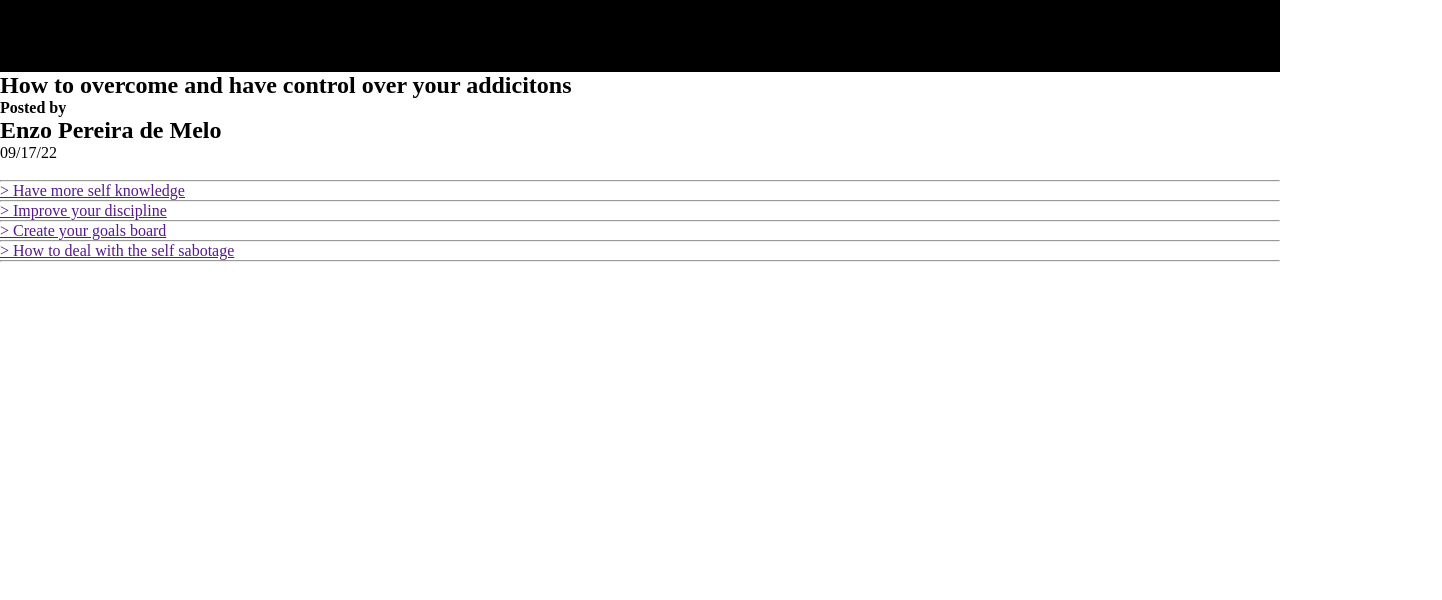
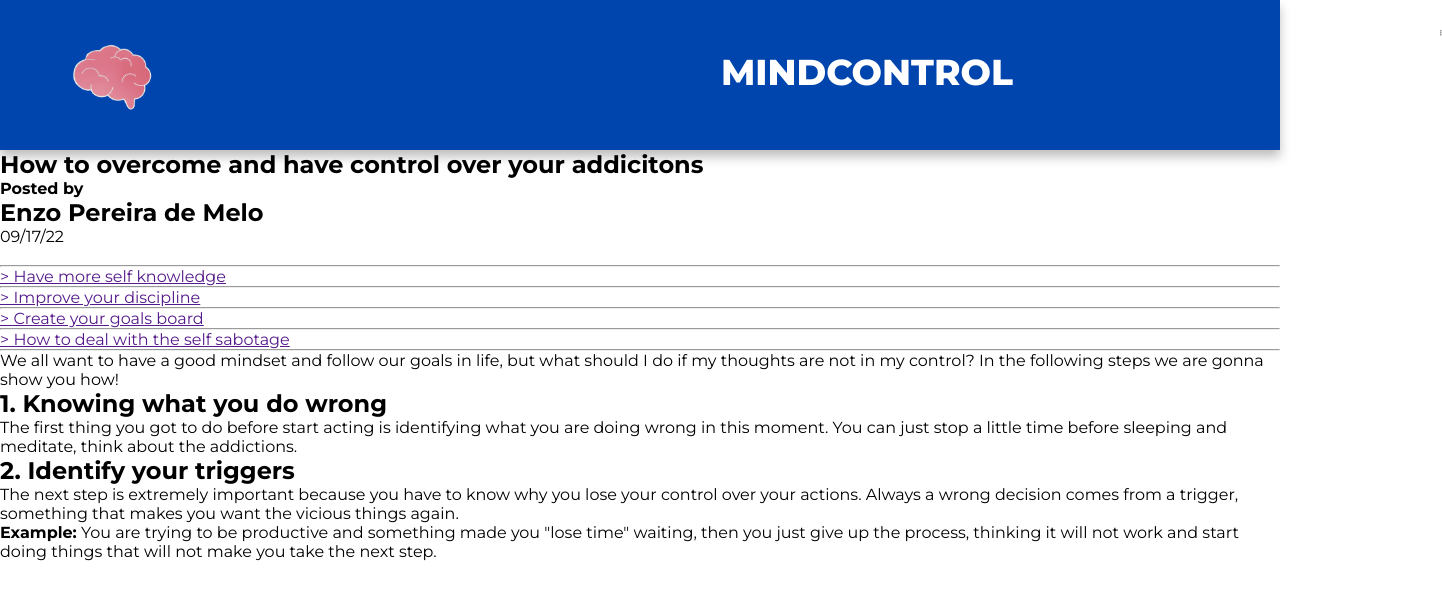
Before and after one commit to enzopdm/news-mindcontrol, a plain HTML site: page index.html in a window 1280 px wide. Shown: the whole page, 1442 px wide, since content can reach past the window. Drawn offline with Linux system fonts and the light colour scheme.

Commit message:
Código header inicial
Neste commit adicionei a imagem logo do site e realizei o CSS do header e seus filhos.

```diff
--- a/index.html
+++ b/index.html
@@ -13,22 +13,29 @@
 <body>
 
   <header>
-    <img src="" alt="">
-    <h1></h1>
-    <div>&nbsp;</div>
-    <div>&nbsp;</div>
-    <div>&nbsp;</div>
+    <!-- Logo cérebro -->
+    <img src="./Imagens/logo-mindcontrol.png" alt="logo-mindcontrol">
+    <!-- Nome do site -->
+    <h1 class="name-mindcontrol">MINDCONTROL</h1>
+    <!-- Menu lateral -->
+    <div id="container-menu-lateral">
+      <hr>
+      <hr>
+      <hr>
+    </div>
   </header>
 
   <main>
 
     <section id="container-top">
-      <!-- Title of the notice and post details -->
+      <!-- Title of the notice -->
       <h1>How to overcome and have control over your addicitons</h1>
 
       <!-- Post details -->
       <div id="site-poster">
-        <div id="photo-poster"></div>
+        <div id="photo-poster">
+
+        </div>
         <h4>Posted by</h4>
         <h2>Enzo Pereira de Melo</h2>
         <time>09/17/22</time>
@@ -53,6 +60,15 @@
       </nav>
     </section>
 
+    <section>
+      <p>We all want to have a good mindset and follow our goals in life, but what should I do if my thoughts are not in my control? In the following steps we are gonna show you how!</p>
+      <h2>1. Knowing what you do wrong</h2>
+      <p>The first thing you got to do before start acting is identifying what you are doing wrong in this moment. You can just stop a little time before sleeping and meditate, think about the addictions.</p>
+      <h2>2. Identify your triggers</h2>
+      <p>The next step is extremely important because you have to know why you lose your control over your actions. Always a wrong decision comes from a trigger, something that makes you want the vicious things again.</p>
+      <p><strong>Example:</strong> You are trying to be productive and something made you "lose time" waiting, then you just give up the process, thinking it will not work and start doing things that will not make you take the next step.</p>
+    </section>
+
   </main>
 
 </body>
--- a/styles.css
+++ b/styles.css
@@ -1,9 +1,32 @@
+@import url('https://fonts.googleapis.com/css2?family=Montserrat:wght@400;500;600;700;800&display=swap');
+
 * {
   margin: 0;
   padding: 0;
   box-sizing: border-box;
+  font-family: 'Montserrat', sans-serif;
+}
+
+#container-menu-lateral {
+  margin: 30px 70px 0 427px;
 }
 
 header {
-  background-color: #000000;
+  height: 150px;
+  background: #0045AD;
+  box-shadow: 0px 7px 10px rgba(0, 0, 0, 0.25);
+  display: flex;
 }
+
+header img {
+  margin: 33px 0 0 70px;
+  width: 100px;
+  height: 85px;
+}
+.name-mindcontrol {
+  font-weight: 800;
+  font-size: 36px;
+  color: #FFFFFF;
+  text-align: center;
+  margin: 50px 0 0 566px;
+}
```
Also changed, not shown: Imagens/logo-mindcontrol.png (added).
